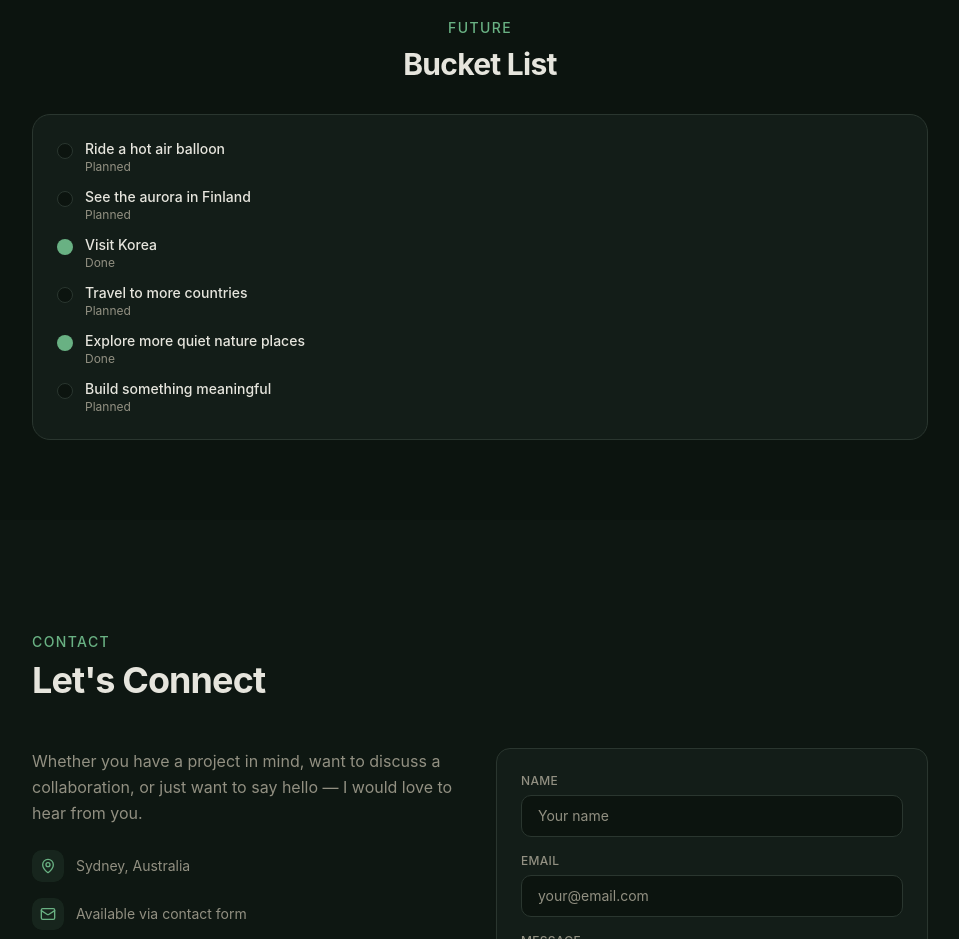
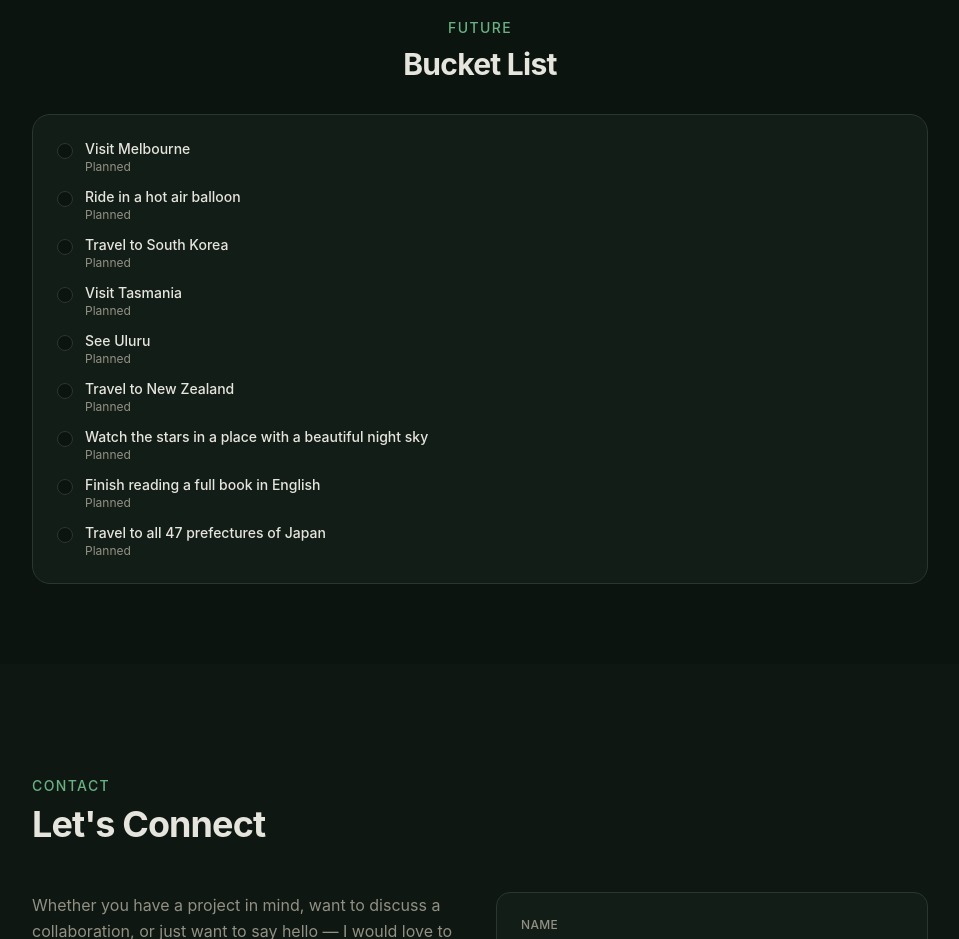
Before and after one commit to momo23546842/minimal-personal-pages, a Next.js app: page / in a window 1280 px wide. Shown: the part 1680-2619 px from the top of the page, without its empty margins (160-1119 px from the left). Built offline with nearby package versions, Linux system fonts and the light colour scheme.

Commit message:
Update Future: replace bucket list items

```diff
--- a/components/future.tsx
+++ b/components/future.tsx
@@ -1,12 +1,15 @@
 import React from 'react'
 
 const items = [
-  { text: 'Ride a hot air balloon', done: false },
-  { text: 'See the aurora in Finland', done: false },
-  { text: 'Visit Korea', done: true },
-  { text: 'Travel to more countries', done: false },
-  { text: 'Explore more quiet nature places', done: true },
-  { text: 'Build something meaningful', done: false },
+  { text: 'Visit Melbourne', done: false },
+  { text: 'Ride in a hot air balloon', done: false },
+  { text: 'Travel to South Korea', done: false },
+  { text: 'Visit Tasmania', done: false },
+  { text: 'See Uluru', done: false },
+  { text: 'Travel to New Zealand', done: false },
+  { text: 'Watch the stars in a place with a beautiful night sky', done: false },
+  { text: 'Finish reading a full book in English', done: false },
+  { text: 'Travel to all 47 prefectures of Japan', done: false },
 ]
 
 export default function Future() {
```
